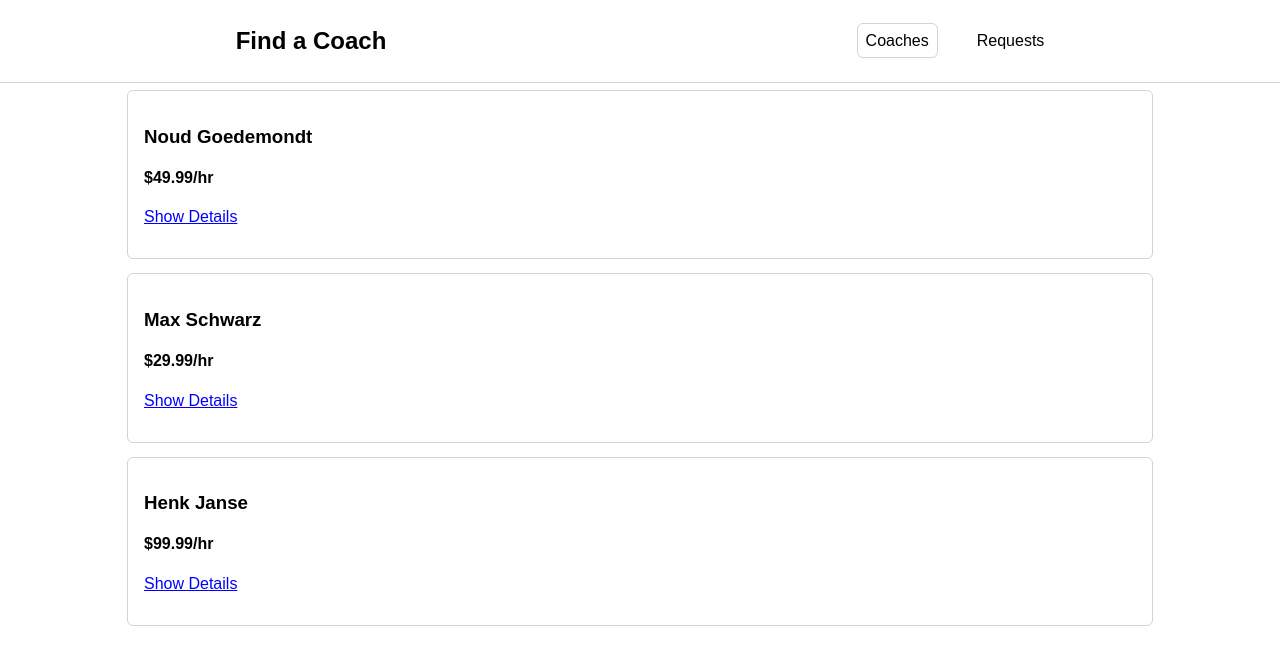
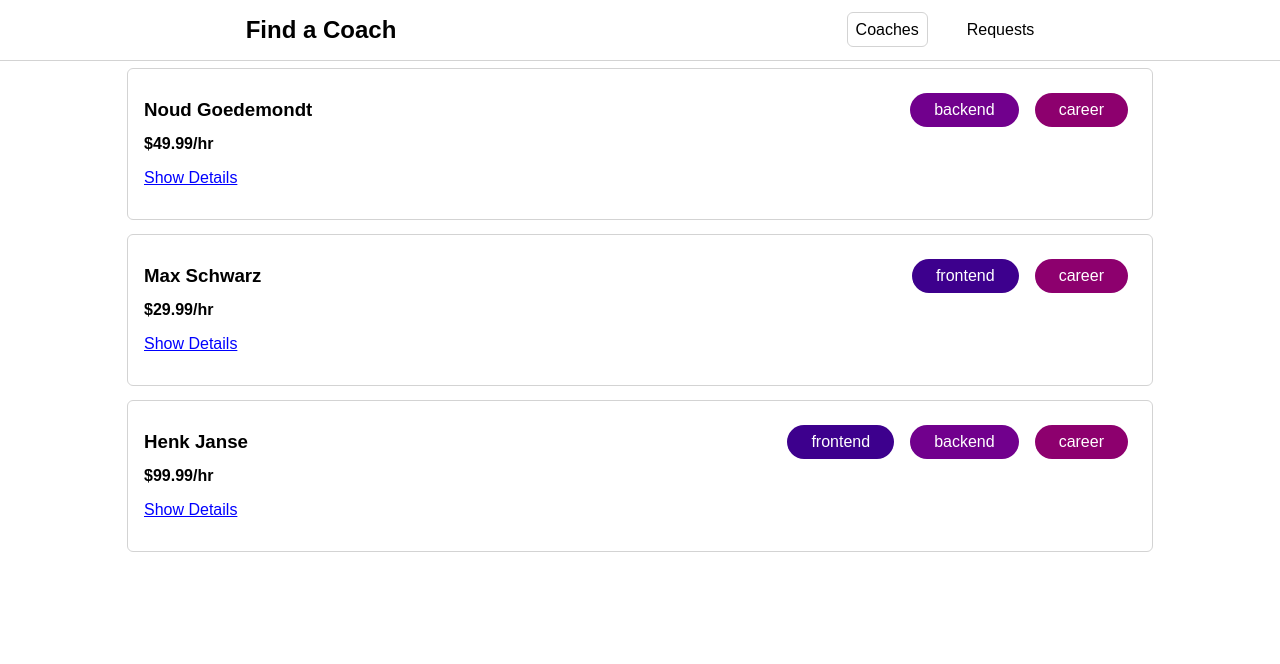
Before and after one commit to NoudGoedemondt/vue-course, a Vue app in the folder section-16/main-prj-01-starting-setup/: page /coaches in a window 1280 px wide. Shown: the top 664 px of the page. Built offline with nearby package versions, Linux system fonts and the light colour scheme.

Commit message:
added base badges

```diff
--- a/section-16/main-prj-01-starting-setup/src/App.vue
+++ b/section-16/main-prj-01-starting-setup/src/App.vue
@@ -25,4 +25,26 @@
 body {
   margin: 0;
 }
+
+h1,
+h2,
+h3,
+h4,
+h5,
+h6,
+ul,
+ol,
+li {
+  margin: 0;
+  padding: 0;
+}
+
+ul,
+ol {
+  list-style: none;
+}
+
+li {
+  list-style: none;
+}
 </style>
--- /dev/null
+++ b/section-16/main-prj-01-starting-setup/src/components/base/BaseBadge.vue
@@ -0,0 +1,40 @@
+<template>
+  <li class="badge" :class="type">
+    {{ text }}
+  </li>
+</template>
+
+<script>
+export default {
+  props: {
+    type: String,
+    text: String,
+  },
+};
+</script>
+
+<style scoped>
+.badge {
+  background-color: #ccc;
+  color: #252525;
+  border-radius: 30px;
+  padding: 0.5rem 1.5rem;
+  display: inline-block;
+  margin: 0.5rem;
+}
+
+.frontend {
+  background-color: #3d008d;
+  color: white;
+}
+
+.backend {
+  background-color: #71008d;
+  color: white;
+}
+
+.career {
+  background-color: #8d006e;
+  color: white;
+}
+</style>
--- a/section-16/main-prj-01-starting-setup/src/main.js
+++ b/section-16/main-prj-01-starting-setup/src/main.js
@@ -4,9 +4,13 @@
 import store from './store/index.js';
 import App from './App.vue';
 
+import BaseBadge from './components/base/BaseBadge.vue';
+
 const app = createApp(App);
 
 app.use(router);
 app.use(store);
 
+app.component('base-badge', BaseBadge);
+
 app.mount('#app');
--- a/section-16/main-prj-01-starting-setup/src/pages/coaches/CoachesListItem.vue
+++ b/section-16/main-prj-01-starting-setup/src/pages/coaches/CoachesListItem.vue
@@ -1,12 +1,18 @@
 <template>
   <div class="coach-item">
-    <div>
+    <div class="coach-item-head">
       <h3>{{ firstName + ' ' + lastName }}</h3>
-      <h4>${{ rate }}/hr</h4>
+      <ul>
+        <base-badge
+          v-for="area in areas"
+          :key="area"
+          :text="area"
+          :type="area"
+        />
+      </ul>
     </div>
-    <div class="coach-item-description" v-if="showDetails">
-      <p>{{ description }}</p>
-    </div>
+    <h4>${{ rate }}/hr</h4>
+    <p class="coach-item-description" v-if="showDetails">{{ description }}</p>
     <p class="coach-item-details-link" @click="toggleDetails">
       {{ showDetails ? 'Hide Details' : 'Show Details' }}
     </p>
@@ -19,6 +25,7 @@
     id: String,
     firstName: String,
     lastName: String,
+    areas: Array,
     description: String,
     rate: Number,
   },
@@ -35,7 +42,7 @@
 };
 </script>
 
-<style>
+<style scoped>
 .coach-item {
   outline: 1px solid lightgray;
   border-radius: 5px;
@@ -43,6 +50,22 @@
   margin: 0.5rem;
   width: 80vw;
   max-width: 1042px;
+}
+
+.coach-item-head {
+  display: flex;
+  align-items: center;
+  justify-content: space-between;
+}
+
+.coach-item-head h3 {
+  flex-shrink: 0;
+}
+
+.coach-item-head ul {
+  display: flex;
+  flex-wrap: wrap;
+  justify-content: end;
 }
 
 .coach-item-description {
```
